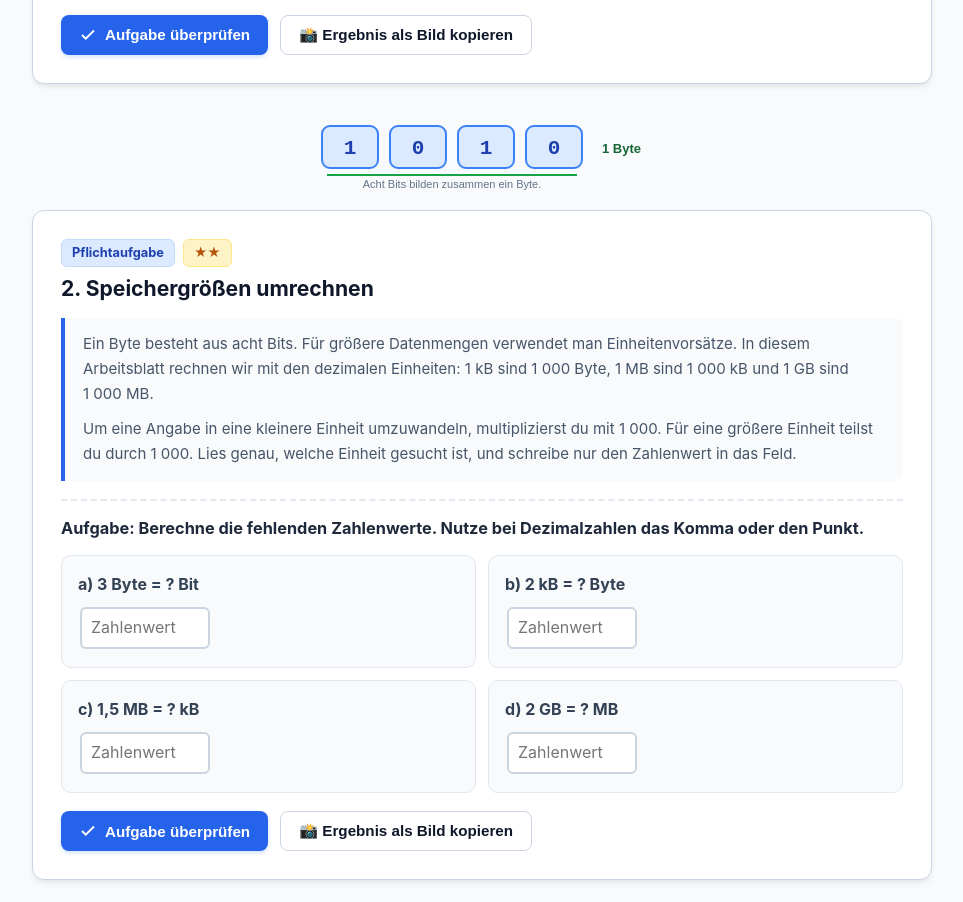
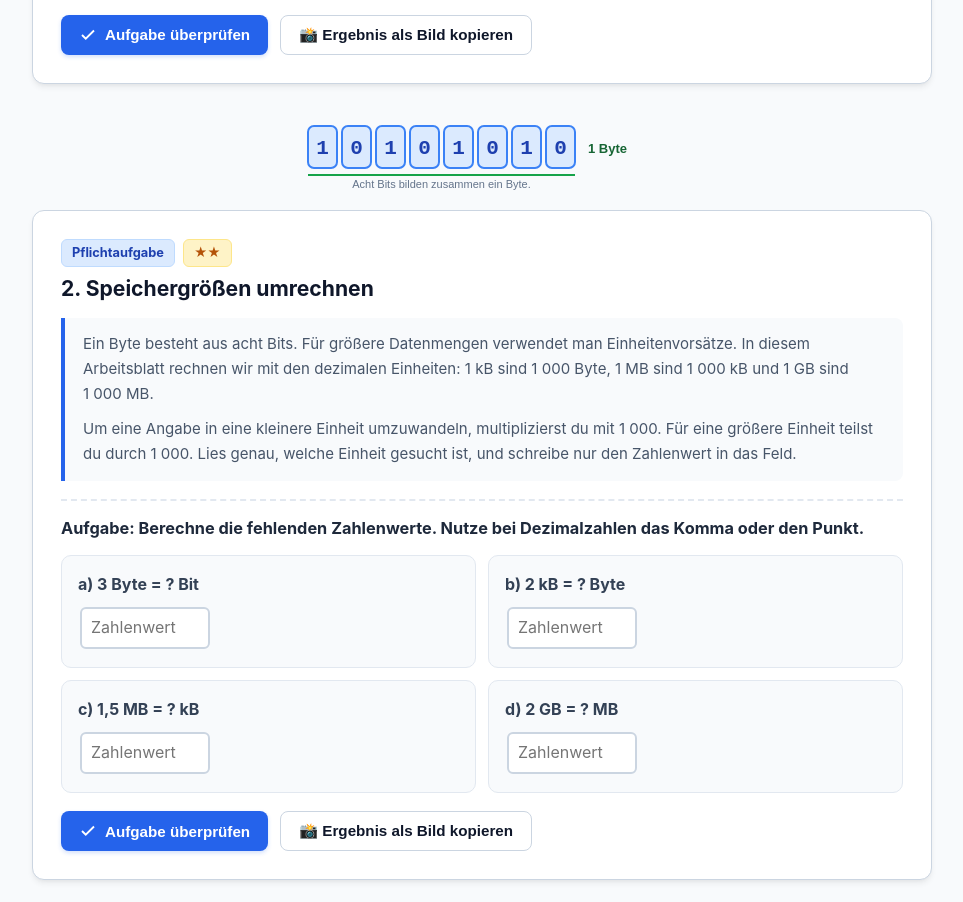
Before and after one commit to alrshw/daten-speichern-bits-bytes, a plain HTML site: page index.html in a window 1280 px wide. Shown: the part 1337-2239 px from the top of the page, without its empty margins (158-1121 px from the left). Drawn offline with nearby package versions, Linux system fonts and the light colour scheme.

Commit message:
Correct byte illustration to show eight bits

```diff
--- a/index.html
+++ b/index.html
@@ -199,12 +199,16 @@
     </div>
   </article>
   <div class="illu" aria-hidden="true"><svg width="360" height="90" viewBox="0 0 360 90" xmlns="http://www.w3.org/2000/svg">
-    <rect x="20" y="24" width="56" height="42" rx="8" fill="#dbeafe" stroke="#3b82f6" stroke-width="2"/><text x="48" y="52" text-anchor="middle" font-family="monospace" font-size="21" font-weight="bold" fill="#1e40af">1</text>
-    <rect x="88" y="24" width="56" height="42" rx="8" fill="#dbeafe" stroke="#3b82f6" stroke-width="2"/><text x="116" y="52" text-anchor="middle" font-family="monospace" font-size="21" font-weight="bold" fill="#1e40af">0</text>
-    <rect x="156" y="24" width="56" height="42" rx="8" fill="#dbeafe" stroke="#3b82f6" stroke-width="2"/><text x="184" y="52" text-anchor="middle" font-family="monospace" font-size="21" font-weight="bold" fill="#1e40af">1</text>
-    <rect x="224" y="24" width="56" height="42" rx="8" fill="#dbeafe" stroke="#3b82f6" stroke-width="2"/><text x="252" y="52" text-anchor="middle" font-family="monospace" font-size="21" font-weight="bold" fill="#1e40af">0</text>
-    <path d="M25 73h250" stroke="#16a34a" stroke-width="2"/><text x="300" y="51" font-family="sans-serif" font-size="13" font-weight="bold" fill="#166534">1 Byte</text>
-    <text x="150" y="86" text-anchor="middle" font-family="sans-serif" font-size="11" fill="#64748b">Acht Bits bilden zusammen ein Byte.</text>
+    <rect x="6" y="24" width="29" height="42" rx="6" fill="#dbeafe" stroke="#3b82f6" stroke-width="2"/><text x="20.5" y="52" text-anchor="middle" font-family="monospace" font-size="21" font-weight="bold" fill="#1e40af">1</text>
+    <rect x="40" y="24" width="29" height="42" rx="6" fill="#dbeafe" stroke="#3b82f6" stroke-width="2"/><text x="54.5" y="52" text-anchor="middle" font-family="monospace" font-size="21" font-weight="bold" fill="#1e40af">0</text>
+    <rect x="74" y="24" width="29" height="42" rx="6" fill="#dbeafe" stroke="#3b82f6" stroke-width="2"/><text x="88.5" y="52" text-anchor="middle" font-family="monospace" font-size="21" font-weight="bold" fill="#1e40af">1</text>
+    <rect x="108" y="24" width="29" height="42" rx="6" fill="#dbeafe" stroke="#3b82f6" stroke-width="2"/><text x="122.5" y="52" text-anchor="middle" font-family="monospace" font-size="21" font-weight="bold" fill="#1e40af">0</text>
+    <rect x="142" y="24" width="29" height="42" rx="6" fill="#dbeafe" stroke="#3b82f6" stroke-width="2"/><text x="156.5" y="52" text-anchor="middle" font-family="monospace" font-size="21" font-weight="bold" fill="#1e40af">1</text>
+    <rect x="176" y="24" width="29" height="42" rx="6" fill="#dbeafe" stroke="#3b82f6" stroke-width="2"/><text x="190.5" y="52" text-anchor="middle" font-family="monospace" font-size="21" font-weight="bold" fill="#1e40af">0</text>
+    <rect x="210" y="24" width="29" height="42" rx="6" fill="#dbeafe" stroke="#3b82f6" stroke-width="2"/><text x="224.5" y="52" text-anchor="middle" font-family="monospace" font-size="21" font-weight="bold" fill="#1e40af">1</text>
+    <rect x="244" y="24" width="29" height="42" rx="6" fill="#dbeafe" stroke="#3b82f6" stroke-width="2"/><text x="258.5" y="52" text-anchor="middle" font-family="monospace" font-size="21" font-weight="bold" fill="#1e40af">0</text>
+    <path d="M6 73h267" stroke="#16a34a" stroke-width="2"/><text x="286" y="51" font-family="sans-serif" font-size="13" font-weight="bold" fill="#166534">1 Byte</text>
+    <text x="139.5" y="86" text-anchor="middle" font-family="sans-serif" font-size="11" fill="#64748b">Acht Bits bilden zusammen ein Byte.</text>
   </svg></div>
 
   <article class="block" id="block-2">
```
